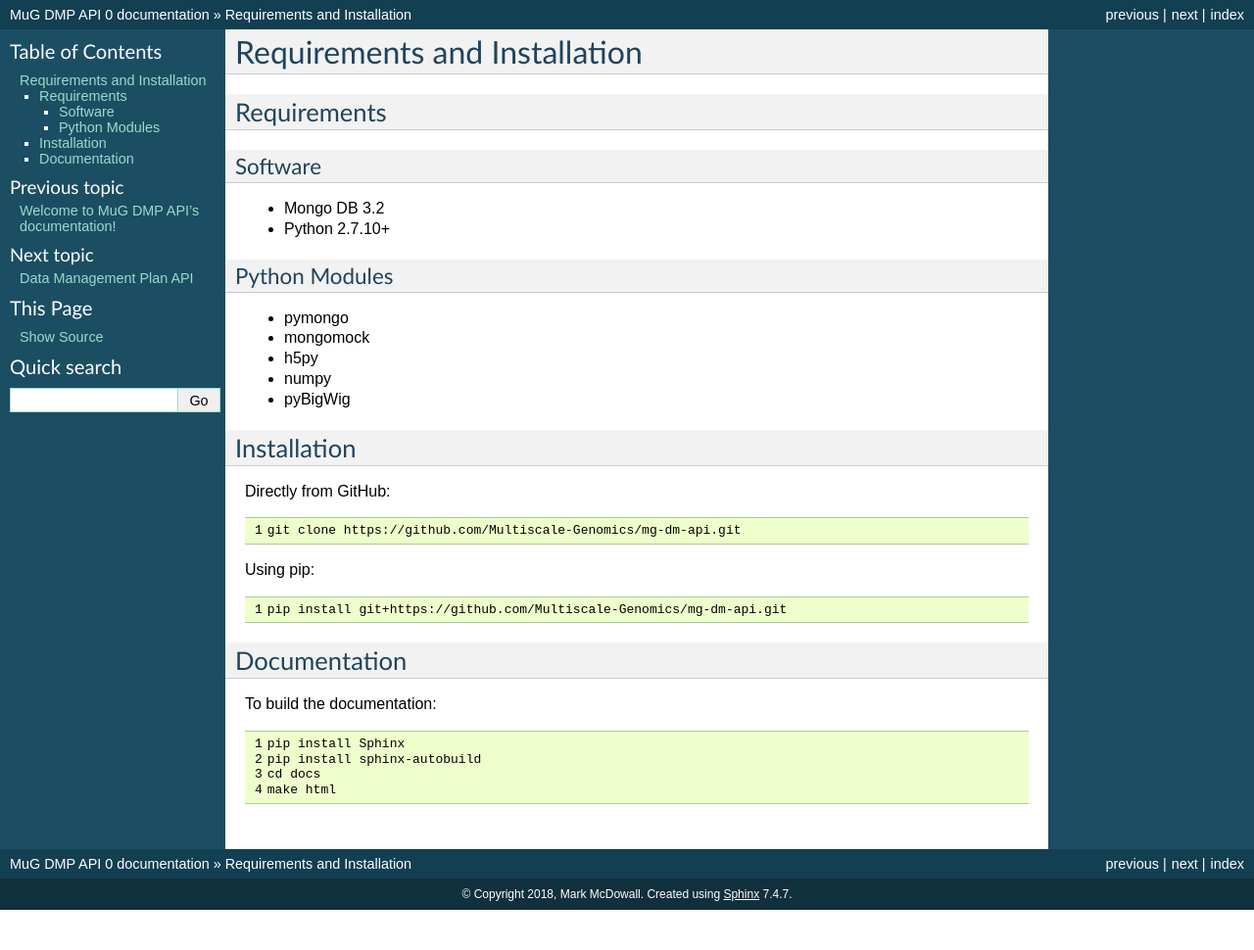
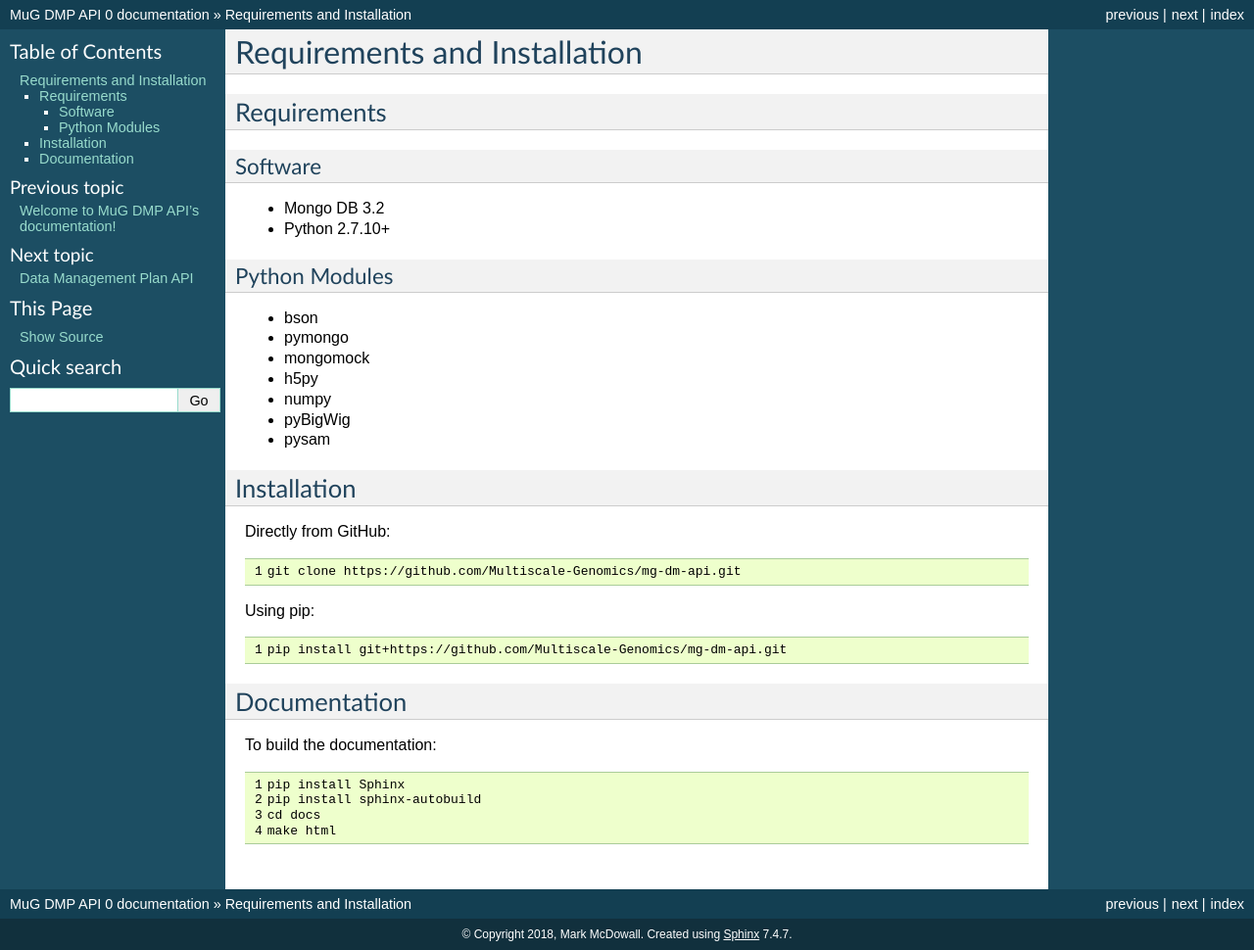
Before and after one commit to Multiscale-Genomics/mg-dm-api, a Sphinx documentation site: the page built from docs/install.rst, in a window 1280 px wide. Shown: the whole page at 98% size. Built offline with Sphinx 7.4.7, drawn with Linux system fonts in a browser that asks for light colours; before the commit the page ends 929 px from its top, so only the background shows below that.

Commit message:
Added the bson module to the installation procedures

```diff
--- a/docs/install.rst
+++ b/docs/install.rst
@@ -13,11 +13,13 @@
 Python Modules
 ^^^^^^^^^^^^^^
 
+- bson
 - pymongo
 - mongomock
 - h5py
 - numpy
 - pyBigWig
+- pysam
 
 
 Installation
--- a/setup.py
+++ b/setup.py
@@ -39,7 +39,7 @@
 
     install_requires=[
         'pymongo>=3.3', 'mongomock>=3.7', 'configparser', 'numpy', 'h5py',
-        'pytest'
+        'pytest', 'bson'
     ],
 
     tests_require=[
```
Also changed, not shown: README.md (+3 -0 lines).
